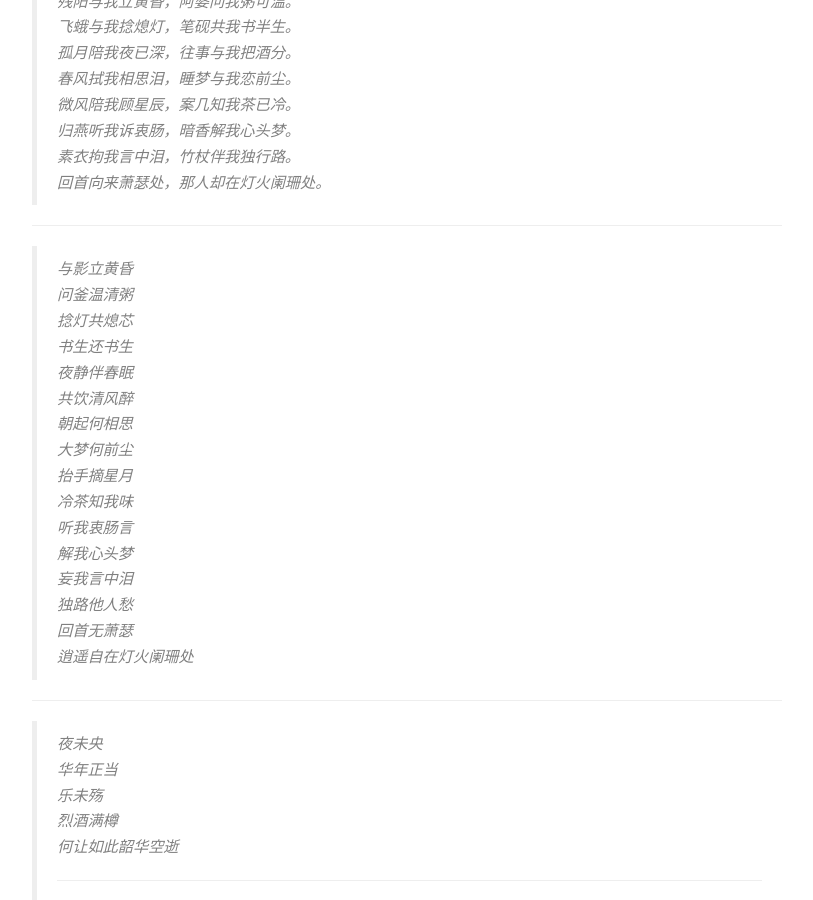
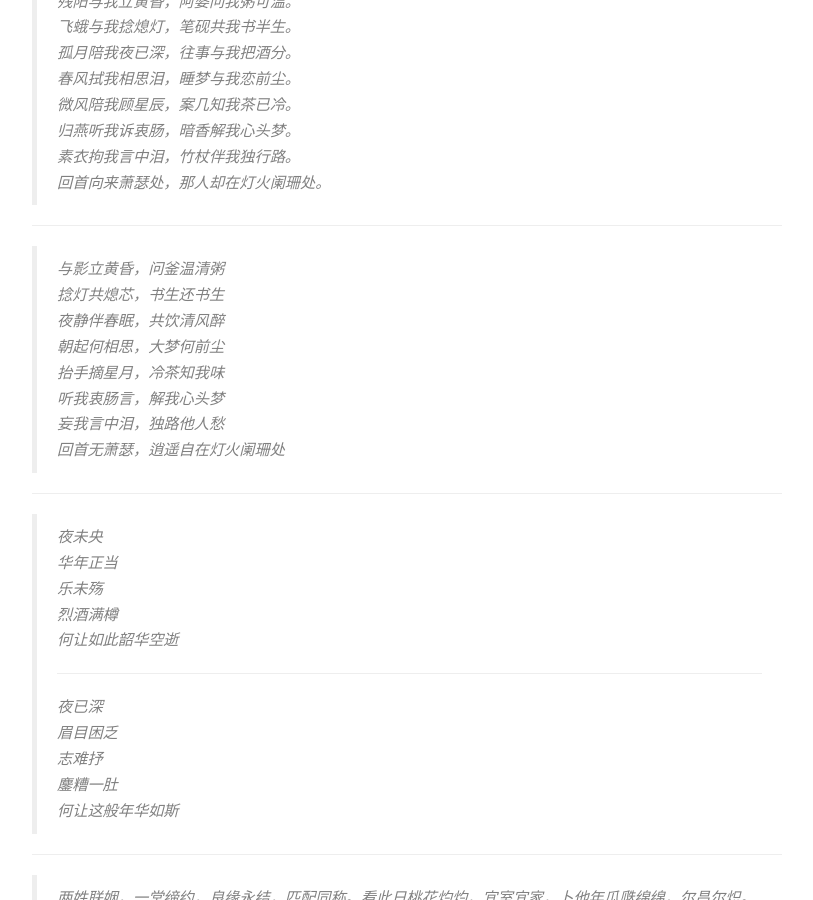
Before and after one commit to aleng-zhang/Blog, a Jekyll site: the page built from _posts/2017-07-09-摘抄.md, in a window 1280 px wide and 900 px high, scrolled down 5731 px. Shown: the whole window, without its empty margins (233-1046 px from the left). Built offline with Jekyll 4.4.1, drawn with Linux system fonts in a browser that asks for light colours; nearby versions of some CDN libraries; comment, search, counter and statistics services are not loaded.

Commit message:
修正小错误

```diff
--- a/_posts/2017-07-09-摘抄.md
+++ b/_posts/2017-07-09-摘抄.md
@@ -363,37 +363,21 @@ tags: [摘抄]
 
 ---
 
->与影立黄昏
+>与影立黄昏，问釜温清粥
 >
->问釜温清粥
+>捻灯共熄芯，书生还书生
 >
->捻灯共熄芯
+>夜静伴春眠，共饮清风醉
 >
->书生还书生
+>朝起何相思，大梦何前尘
 >
->夜静伴春眠
+>抬手摘星月，冷茶知我味
 >
->共饮清风醉
+>听我衷肠言，解我心头梦
 >
->朝起何相思
+>妄我言中泪，独路他人愁
 >
->大梦何前尘
->
->抬手摘星月
->
->冷茶知我味
->
->听我衷肠言
->
->解我心头梦
->
->妄我言中泪
->
->独路他人愁
->
->回首无萧瑟
->
->逍遥自在灯火阑珊处
+>回首无萧瑟，逍遥自在灯火阑珊处
 
 ---
 
```
